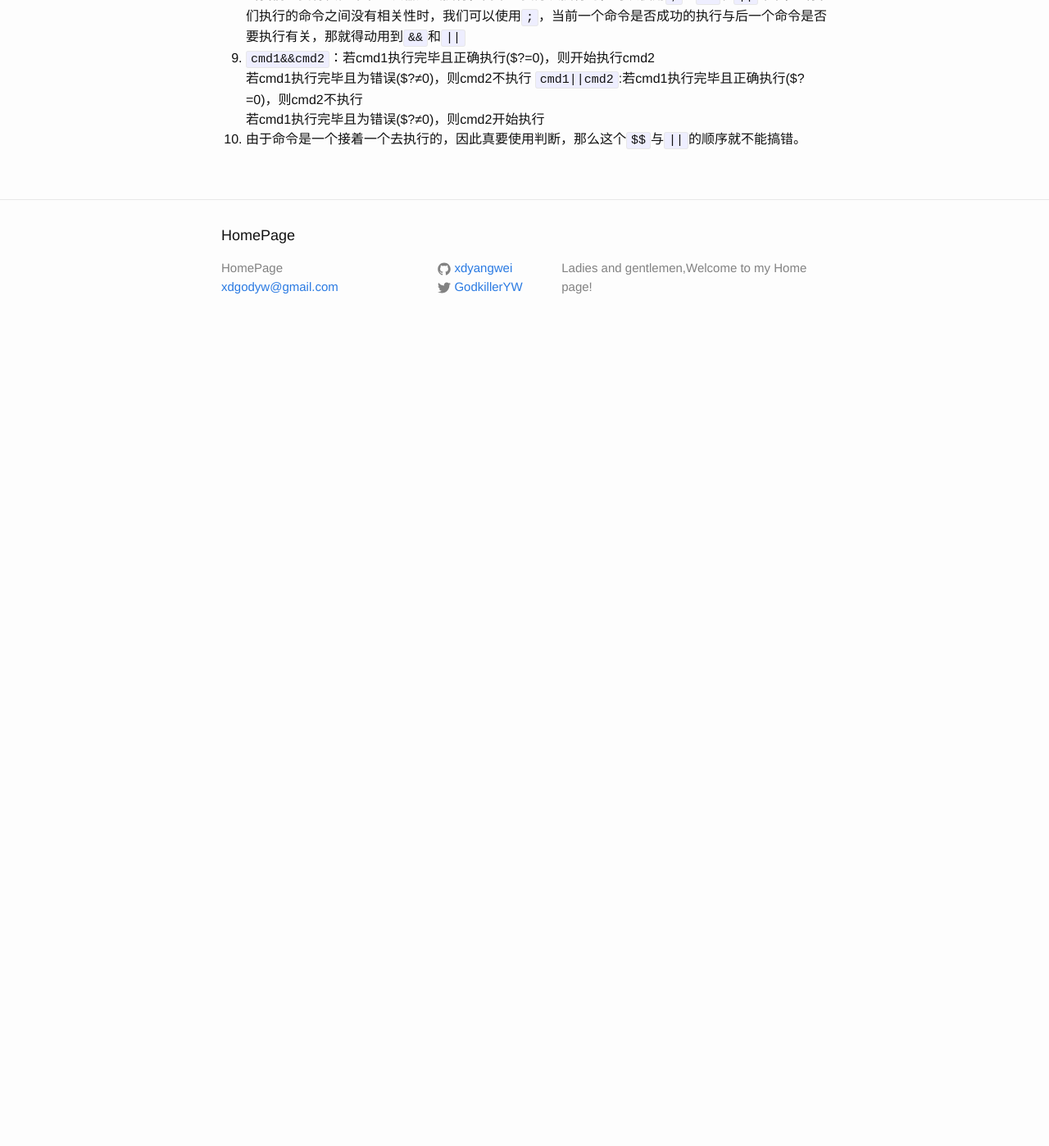
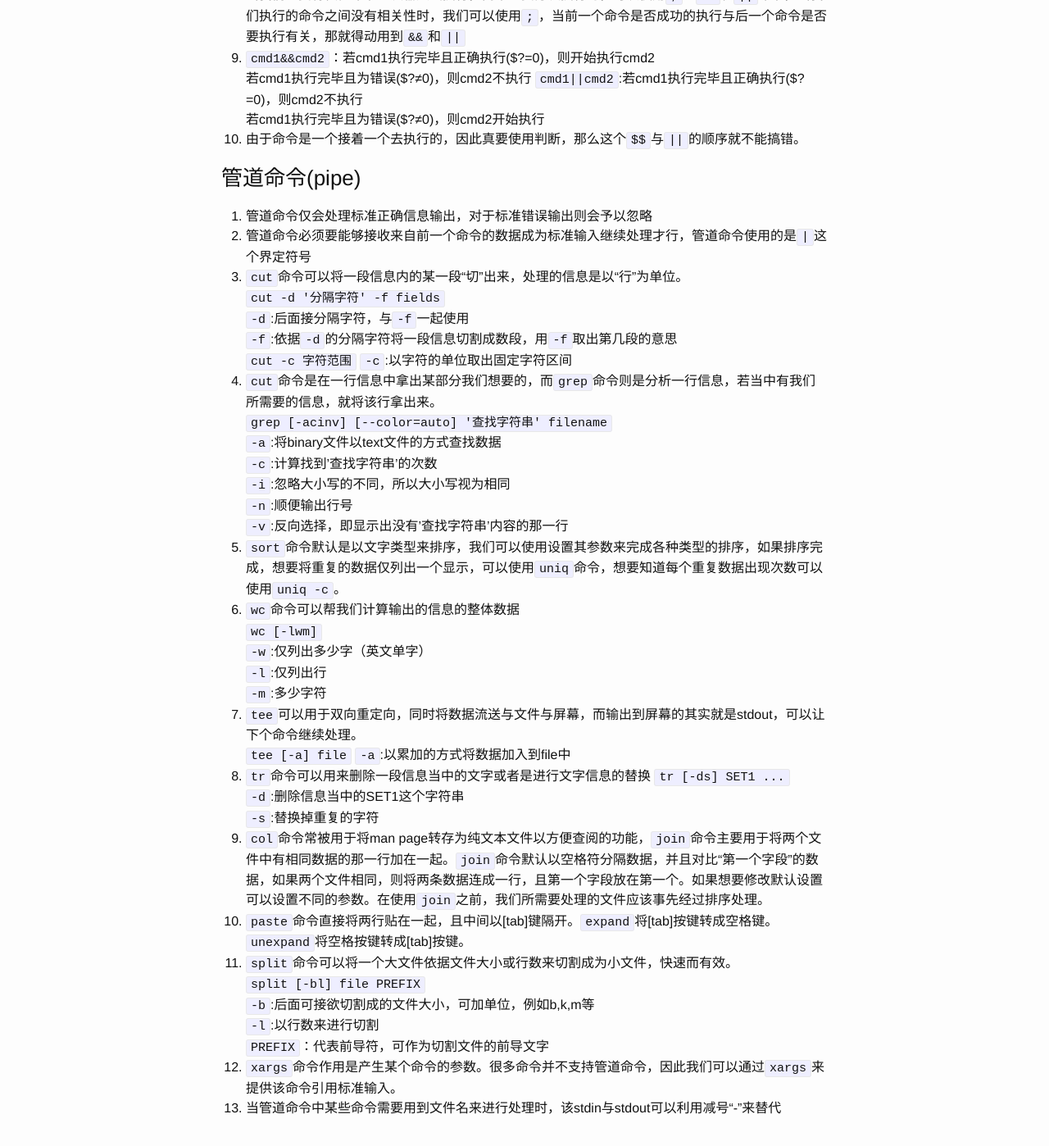
Before and after one commit to xdyangwei/xdyangwei.github.io, a Jekyll site: the page built from _posts/2019-6-29-认识与学习bash.md, in a window 1280 px wide and 1400 px high, scrolled down 3872 px. Shown: the whole window at 82% size. Built offline with Jekyll 4.4.1, drawn with Linux system fonts in a browser that asks for light colours; our own code applies the rules of GitHub Pages for plain Markdown files; before the commit the page ends 4293 px from its top, so only the background shows below that.

Commit message:
finish the tips of bash

```diff
--- a/_posts/2019-6-29-认识与学习bash.md
+++ b/_posts/2019-6-29-认识与学习bash.md
@@ -112,3 +112,41 @@ type [-tpa] name
     `cmd1||cmd2`:若cmd1执行完毕且正确执行($?=0)，则cmd2不执行
                  若cmd1执行完毕且为错误($?≠0)，则cmd2开始执行
 10. 由于命令是一个接着一个去执行的，因此真要使用判断，那么这个`$$`与`||`的顺序就不能搞错。
+
+### 管道命令(pipe)
+1. 管道命令仅会处理标准正确信息输出，对于标准错误输出则会予以忽略
+2. 管道命令必须要能够接收来自前一个命令的数据成为标准输入继续处理才行，管道命令使用的是`|`这个界定符号
+3. `cut`命令可以将一段信息内的某一段“切”出来，处理的信息是以“行”为单位。
+`cut -d '分隔字符' -f fields`
+`-d`:后面接分隔字符，与`-f`一起使用
+`-f`:依据`-d`的分隔字符将一段信息切割成数段，用`-f`取出第几段的意思
+`cut -c 字符范围`
+`-c`:以字符的单位取出固定字符区间
+4. `cut`命令是在一行信息中拿出某部分我们想要的，而`grep`命令则是分析一行信息，若当中有我们所需要的信息，就将该行拿出来。
+`grep [-acinv] [--color=auto] '查找字符串' filename`
+`-a`:将binary文件以text文件的方式查找数据
+`-c`:计算找到'查找字符串'的次数
+`-i`:忽略大小写的不同，所以大小写视为相同
+`-n`:顺便输出行号
+`-v`:反向选择，即显示出没有'查找字符串'内容的那一行
+5. `sort`命令默认是以文字类型来排序，我们可以使用设置其参数来完成各种类型的排序，如果排序完成，想要将重复的数据仅列出一个显示，可以使用`uniq`命令，想要知道每个重复数据出现次数可以使用`uniq -c`。
+6. `wc`命令可以帮我们计算输出的信息的整体数据
+`wc [-lwm]`
+`-w`:仅列出多少字（英文单字）
+`-l`:仅列出行
+`-m`:多少字符
+7. `tee`可以用于双向重定向，同时将数据流送与文件与屏幕，而输出到屏幕的其实就是stdout，可以让下个命令继续处理。
+`tee [-a] file` `-a`:以累加的方式将数据加入到file中
+8. `tr`命令可以用来删除一段信息当中的文字或者是进行文字信息的替换
+`tr [-ds] SET1 ...`
+`-d`:删除信息当中的SET1这个字符串
+`-s`:替换掉重复的字符
+9. `col`命令常被用于将man page转存为纯文本文件以方便查阅的功能，`join`命令主要用于将两个文件中有相同数据的那一行加在一起。`join`命令默认以空格符分隔数据，并且对比“第一个字段”的数据，如果两个文件相同，则将两条数据连成一行，且第一个字段放在第一个。如果想要修改默认设置可以设置不同的参数。在使用`join`之前，我们所需要处理的文件应该事先经过排序处理。
+10. `paste`命令直接将两行贴在一起，且中间以[tab]键隔开。`expand`将[tab]按键转成空格键。`unexpand`将空格按键转成[tab]按键。
+11. `split`命令可以将一个大文件依据文件大小或行数来切割成为小文件，快速而有效。
+`split [-bl] file PREFIX`
+`-b`:后面可接欲切割成的文件大小，可加单位，例如b,k,m等
+`-l`:以行数来进行切割
+`PREFIX`：代表前导符，可作为切割文件的前导文字
+12. `xargs`命令作用是产生某个命令的参数。很多命令并不支持管道命令，因此我们可以通过`xargs`来提供该命令引用标准输入。
+13. 当管道命令中某些命令需要用到文件名来进行处理时，该stdin与stdout可以利用减号“-”来替代
```
